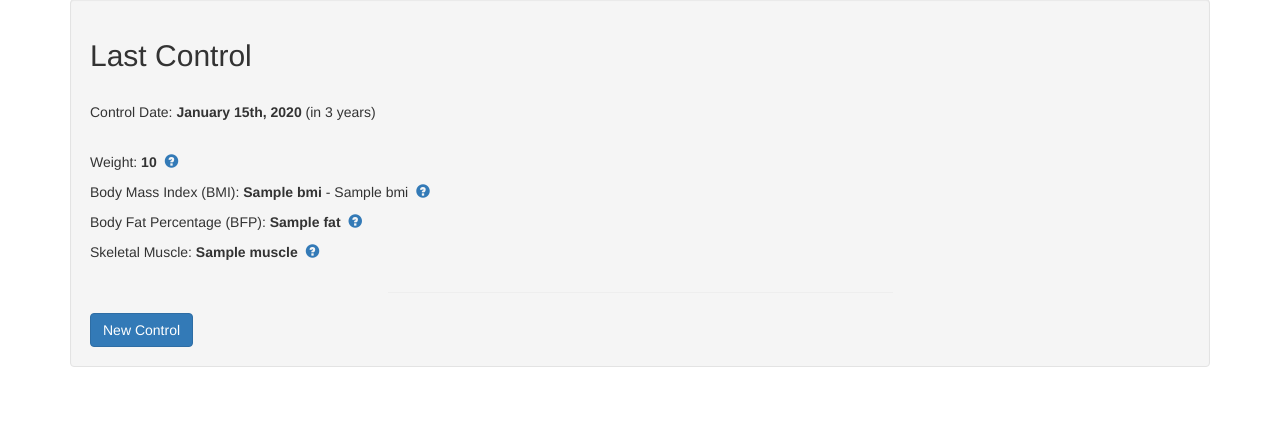
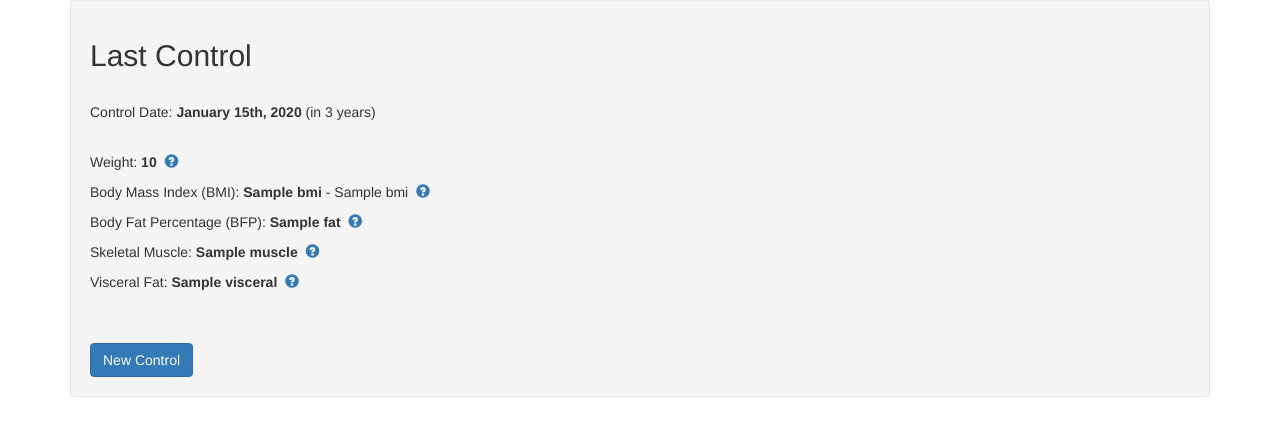
Before and after one commit to pahumadad/weight-control, a Flask app: template wcontrol/src/templates/index.html in a window 1280 px wide. Shown: the part 73-509 px from the top of the page. Run offline with Flask 2, Linux system fonts and the light colour scheme; the template is opened without the code that fills it: most values are stand-ins (such as "Sample title", 1, 10 or a date in 2020); parts of the project's set-up code (start-up, migrations or seed data) failed here and were passed over; some libraries are stand-ins or nearby versions.

Commit message:
Add visceral fat description on index page

```diff
--- a/wcontrol/src/templates/index.html
+++ b/wcontrol/src/templates/index.html
@@ -57,6 +57,18 @@
                 {% include 'muscle_desc.html' %}
             </div>
         </div>
+        <div class"col-sm-12">
+            <p>Visceral Fat: <strong>{{ control.visceral }}</strong>&nbsp;
+                <a href="#visceral_desc" data-toggle="collapse">
+                    <span class="glyphicon glyphicon-question-sign"></span>
+                </a>
+            </p>
+        </div>
+        <div id="visceral_desc" class="collapse col-sm-12">
+            <div class="col-sm-offset-1 col-sm-10">
+                {% include 'visceral_desc.html' %}
+            </div>
+        </div>
         <div class="col-sm-12">
             <div class="col-sm-offset-3 col-sm-6">
                 <hr>
```
